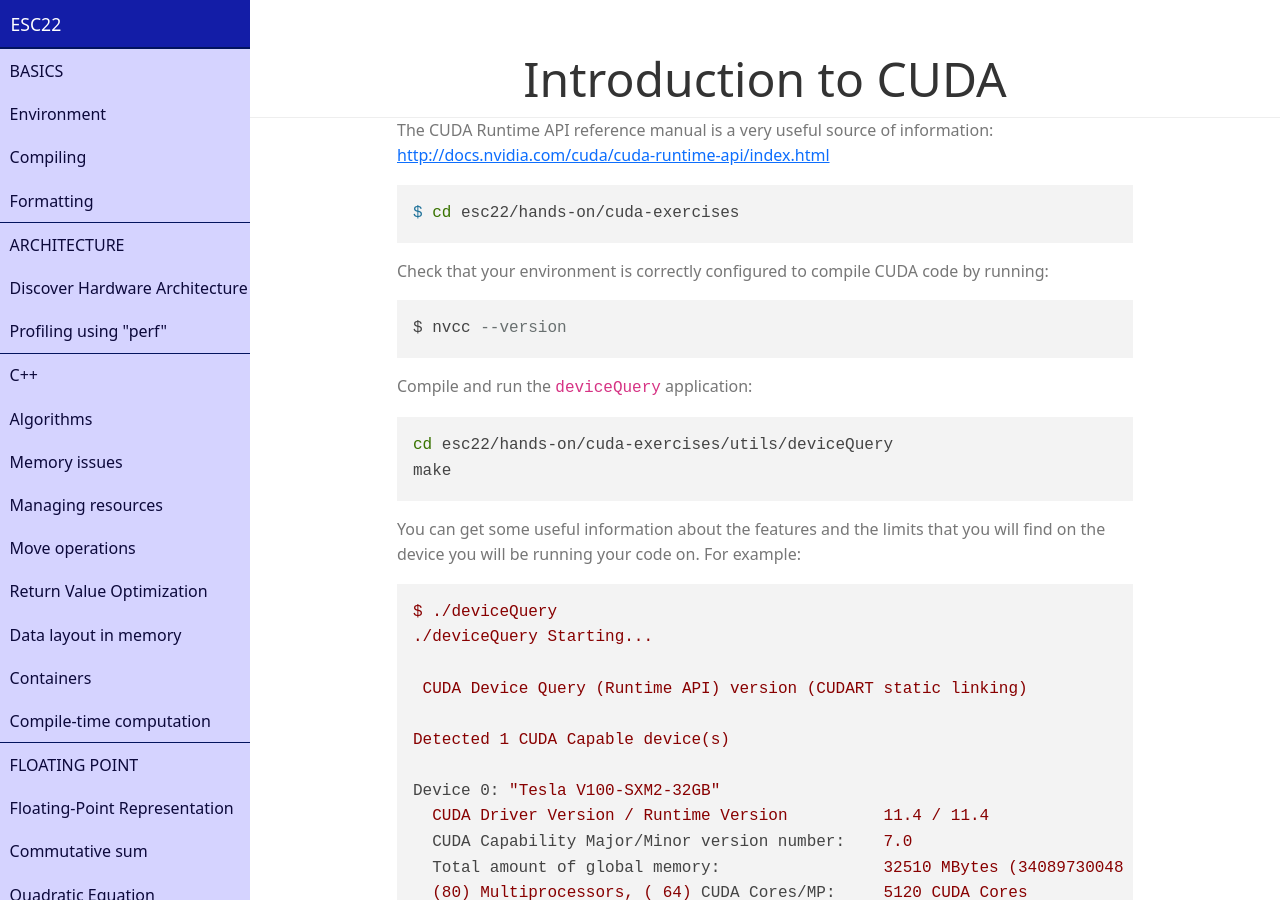
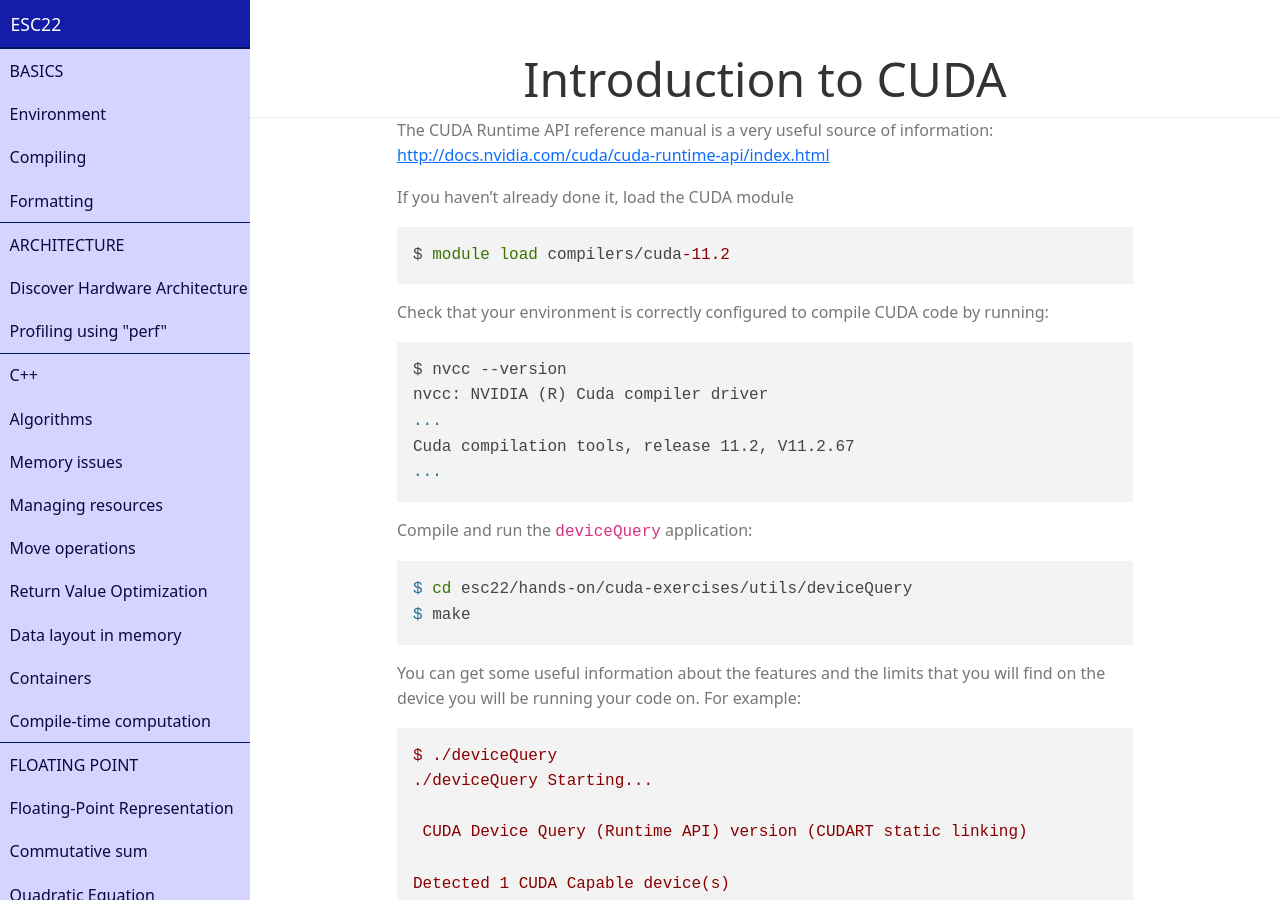
Before and after one commit to vargasa/ESC22, a Jekyll site: the page built from parallelism/cuda.md, in a window 1280 px wide and 900 px high. Built offline with Jekyll 4.4.1, drawn with Linux system fonts in a browser that asks for light colours; nearby versions of some CDN libraries.

Commit message:
Some more CUDA instructions and formatting

````diff
--- a/parallelism/cuda.md
+++ b/parallelism/cuda.md
@@ -8,24 +8,30 @@ section: parallelism
 The CUDA Runtime API reference manual is a very useful source of information:
 <a href="http://docs.nvidia.com/cuda/cuda-runtime-api/index.html" target="_blank">http://docs.nvidia.com/cuda/cuda-runtime-api/index.html</a>
 
-```bash
-$ cd esc22/hands-on/cuda-exercises
+If you haven't already done it, load the CUDA module
+
+```shell
+$ module load compilers/cuda-11.2
 ```
-
 
 Check that your environment is correctly configured to compile CUDA code by running:
 ```bash
 $ nvcc --version
+nvcc: NVIDIA (R) Cuda compiler driver
+...
+Cuda compilation tools, release 11.2, V11.2.67
+...
 ```
 
 Compile and run the `deviceQuery` application:
 ```bash
-cd esc22/hands-on/cuda-exercises/utils/deviceQuery
-make
+$ cd esc22/hands-on/cuda-exercises/utils/deviceQuery
+$ make
 ```
 
 You can get some useful information about the features and the limits that you will find on the device you will be running your code on. For example:
-```
+
+```shell
 $ ./deviceQuery
 ./deviceQuery Starting...
 
@@ -75,11 +81,10 @@ deviceQuery, CUDA Driver = CUDART, CUDA Driver Version = 11.4, CUDA Runtime Vers
 Result = PASS
 ```
 
-
 Some of you are sharing the same machine and some time measurements can be influenced by other users running at the very same moment. It can be necessary to run time measurements multiple times.
 
+### Exercise 1. CUDA Memory Model
 
-### Exercise 1. CUDA Memory Model
 In this exercise you will learn what heterogeneous memory model means, by demonstrating the difference between host and device memory spaces.
 
 1. Allocate device memory;
@@ -99,6 +104,7 @@ $ ./ex01
 8. Measure the interconnection bandwidth between CPU and GPU by measuring the time needed to transfer `100 MB` of data.
 
 ### Exercise 2. Launch a kernel
+
 By completing this exercise you will learn how to configure and launch a simple CUDA kernel.
 
 1. Allocate device memory;
@@ -110,6 +116,7 @@ By completing this exercise you will learn how to configure and launch a simple
 5. Check the correctness of the results
 
 ### Exercise 3. Two-dimensional grid
+
 M is a matrix of NxN integers.
 
 1. Set N=4
@@ -121,6 +128,7 @@ Hint: check the kernel launch parameters.
 Hint: fix the number of threads per block in each dimension and find the number of blocks needed to cover the full matrix. Pay attention not to write or read out of the matrix boundaries.
 
 ### Exercise 4. Measuring throughput
+
 The throughput of a kernel can be defined as the number of bytes read and written by a kernel in the unit of time.
 
 The CUDA event API includes calls to create and destroy events, record events, and compute the elapsed time in milliseconds between two recorded events.
@@ -136,9 +144,10 @@ Throughput (GB/s)= Memory_rate(Hz) * memory_interface_width(byte) * 2 /10<sup>9<
 3. Measure the throughput with a varying number of elements (in logarithmic scale). Before doing that write down what do you expect (you can also draw a diagram).
 4. What did you find out? Can you give an explanation?
 
+### Exercise 5. Parallel Reduction
 
-### Exercise 5. Parallel Reduction
 Given an array `a[N]`, the reduction sum `Sum` of a is the sum of all its elements: `Sum=a[0]+a[1]+...a[N-1]`.
+
 1. Implement a block-wise parallel reduction (using the shared memory).
 2. For each block, save the partial sum.
 3. Sum all the partial sums together.
@@ -163,6 +172,7 @@ The input length can be assumed to be less than 2ˆ32. `NUM_BINS` is fixed at 40
 This can be split into two kernels: one that does a histogram without saturation, and a final kernel that cleans up the bins if they are too large. These two stages can also be combined into a single kernel.
 
 ### Utility. Measuring time using CUDA Events
+
 ```C++
 cudaEvent_t start, stop; float time;
 cudaEventCreate(&start);  cudaEventCreate(&stop);
@@ -174,13 +184,10 @@ cudaEventElapsedTime(&time, start, stop);
 std::cout << "Time for the kernel: " << time << " ms" << std::endl;
 ```
 
-
-
 ### Atomics <a href="https://docs.nvidia.com/cuda/cuda-c-programming-guide/index.html#atomic-functions" target="_blank">[1]</a>
 
 An atomic function performs a read-modify-write atomic operation on one 32-bit or 64-bit word residing in global or shared memory.
 The operation is atomic in the sense that it is guaranteed to be performed without interference from other threads.
-
 
 ```C++
 int atomicAdd(int* address, int val);
````
